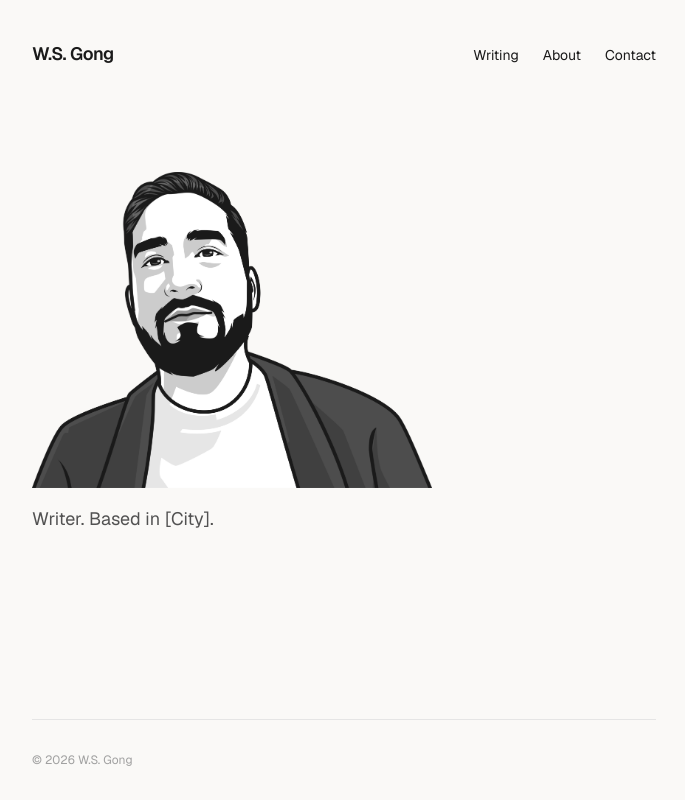
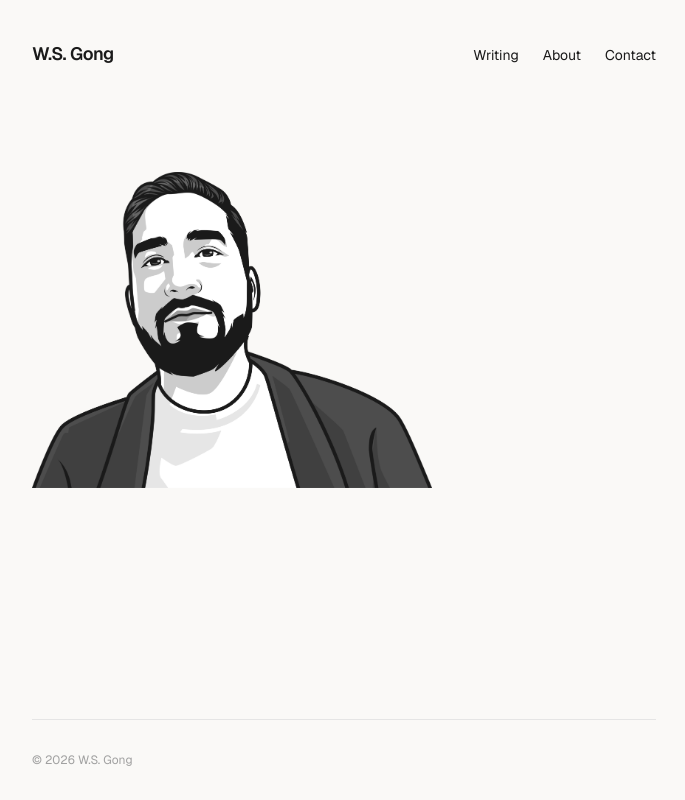
Before and after one commit to highschoolsmokers/ws-gong, a Next.js app: page / in a window 1280 px wide. Shown: the whole page, without its empty margins (296-981 px from the left). Built offline with nearby package versions, Linux system fonts and the light colour scheme.

Commit message:
More index tweaks

```diff
--- a/app/page.tsx
+++ b/app/page.tsx
@@ -11,9 +11,6 @@ export default function Home() {
         priority
         className="mb-4"
       />
-      <p className="text-neutral-600 text-lg leading-relaxed">
-        Writer. Based in [City].
-      </p>
     </div>
   );
 }
```
